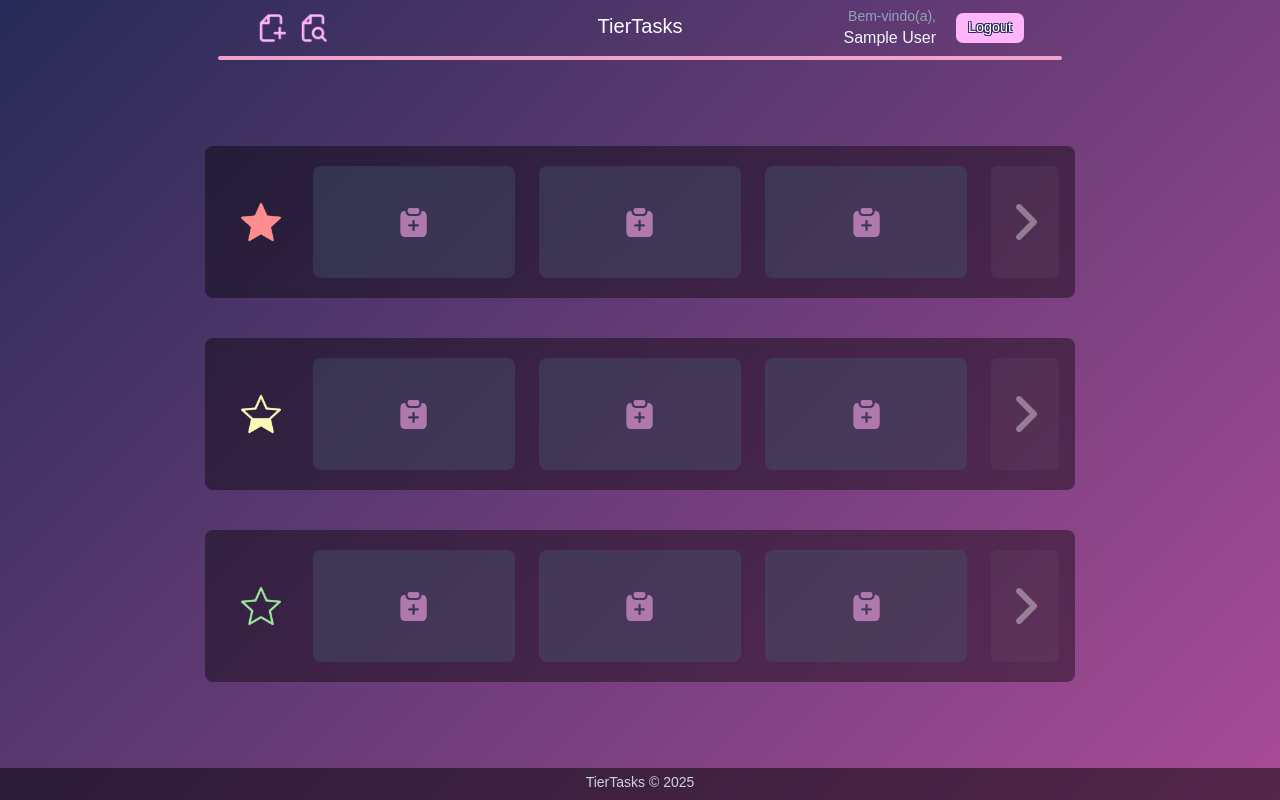
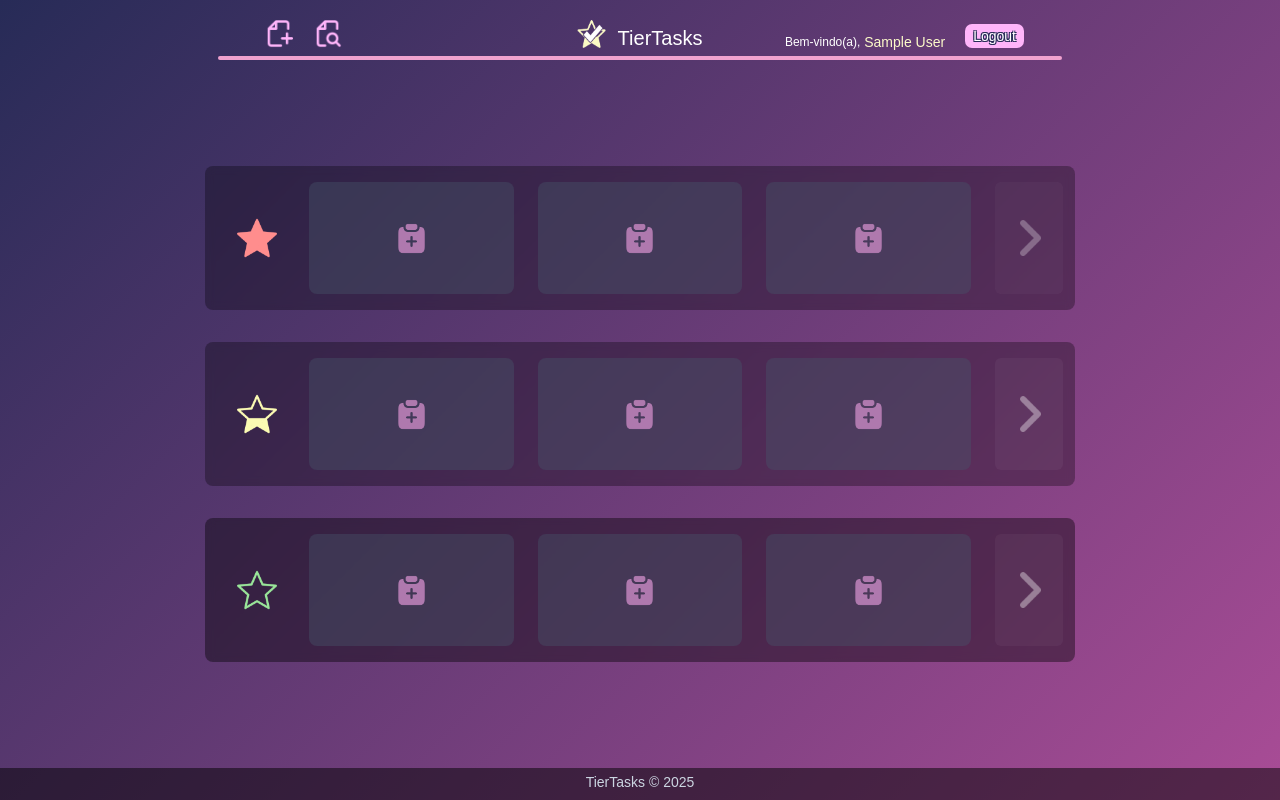
Before and after one commit to Clenilton-Filho/django-TierTasks, a Django app: page / in a window 1280 px wide. Run offline with Django 4.2, Linux system fonts and the light colour scheme; the visitor is signed in with stand-in values (Sample User, id 1); data that the repository does not hold is empty; some libraries are stand-ins or nearby versions; some web fonts are replaced.

Commit message:
style: header e mais simplificações

```diff
--- a/static/css/styles.css
+++ b/static/css/styles.css
@@ -36,17 +36,17 @@ body{
     justify-content: space-between;
 }
 
+/* título fixo e centralizado*/
 .title-div{
     position: fixed;
-    line-height: 7vh;
     left: 50%;
     transform: translate(-50%,0);
 }
 
 /* botão de logout */
 .logout{
+    height: fit-content;
     background-color: var(--color-login-bg);
-    font-size: 1.8vh;
     border-radius: 7px;
     text-shadow:
       -1px -1px 0 #272b57,
@@ -78,6 +78,7 @@ body{
 /* Grupos de tarefas separados verticalmente */
 .priority-tier{
     width: 68vw;
+    min-width: 790px;
 }
 
 /* Base para formulários */
--- a/task_list/templates/task_list/home.html
+++ b/task_list/templates/task_list/home.html
@@ -4,32 +4,33 @@
 
     <!-- Header -->
     <nav class="header">
-      <div class="header-div h-[7vh] w-full flex">
+      <div class="header-div h-[7vh] w-full flex items-end">
 
         <!-- Área esquerda -->
-        <div class="flex items-center gap-3">
-            <img id="btnOpenAdd" data-open-modal="#addTaskModal" src="/static/images/criar_tarefa.png" class="hover:bg-pink-600/20 cursor-pointer h-[30px] w-[30px]">
-            <img id="btnOpenSearch" data-open-modal="#searchModal" src="/static/images/buscar_tarefa.png" class="hover:bg-pink-600/20 cursor-pointer h-[30px] w-[30px]">
+        <div class="flex items-center gap-1">
+            <img id="btnOpenAdd" data-open-modal="#addTaskModal" src="/static/images/criar_tarefa.png" class="p-2 rounded hover:bg-pink-600/20 cursor-pointer h-[45px] w-[45px]" alt="criar nova tarefa">
+            <img id="btnOpenSearch" data-open-modal="#searchModal" src="/static/images/buscar_tarefa.png" class="p-2 rounded hover:bg-pink-600/20 cursor-pointer h-[45px] w-[45px]" alt="pesquisar por título">
         </div>
 
-        <!-- Título centralizado -->
-        <div class="title-div">
-            <a class="text-xl text-white pointer-events-auto" href="{% url 'task_list:home' %}">TierTasks</a>
-        </div>
+        <!-- Logo e título centralizados -->
+        <a class="title-div h-[7vh] flex items-end gap-3 mb-1 pointer-events-auto" href="{% url 'task_list:home' %}">
+            <img src="/static/images/TierTasks_icon.png" class="h-7 w-7 mb-1" alt="logo do TierTasks">
+            <p class="text-xl text-white">TierTasks</p>
+        </a>
 
         <!-- Área direita -->
-        <div class="flex items-center gap-3">
-          <div class="text-right mr-2">
+        <div class="flex items-center gap-5">
+          <div class="flex items-center gap-1 mt-1">
             {% if user.is_authenticated %}
-              <div class="text-sm text-slate-400">Bem-vindo(a),</div>
-              <div class="text-slate-100">{{ user.get_full_name|default:user.username }}</div>
+              <div class="text-xs text-white">Bem-vindo(a),</div>
+              <div class="text-sm text-[#FCFAC9]">{{ user.get_full_name|default:user.username }}</div>
             {% endif %}
           </div>
 
           <!-- Botão de logout -->
           <form method="post" action="{% url 'task_list:logout' %}">
             {% csrf_token %}
-            <button type="submit" class="logout px-3 py-1 text-white">Logout</button>
+            <button type="submit" class="logout px-2 py-0.5 mb-2 text-white text-sm">Logout</button>
           </form>
         </div>
       </div>
@@ -37,47 +38,48 @@
     </nav>
 
   {# Conteúdo principal entre o header e o footer, ocupando o espaço restante #}
-  <main class="main-home w-full flex flex-1 items-center justify-center gap-10">
+  <main class="main-home w-full flex flex-1 items-center justify-center gap-8">
 
     <!-- Prioridade Alta -->
-        <section class="priority-tier flex items-center bg-black/40 py-3 px-4 rounded-lg backdrop-blur-sm">
+        <section class="priority-tier flex items-center bg-black/30 py-2 px-3 rounded-lg backdrop-blur-sm">
 
-            <!-- ícone do grupo -->
+            <!-- ícone do tier -->
             <div class="w-20 flex justify-center">
-              <img src="/static/images/estrela_vermelha.png" class="w-[50%] h-[50%]">
+              <img src="/static/images/estrela_vermelha.png" class="w-[50%] h-[50%]" alt="ícone de prioridade alta">
             </div>
 
-            <!-- 3 slots fixos -->
-            <div class="flex-1 overflow-hidden">
-              <div class="group-carousel relative overflow-hidden">
+            <!-- 3 slots visíveis -->
+            <div class="group-carousel flex-1 overflow-hidden">
+
+                <!-- Todas as tarefas desse tier, incluindo as invisíveis -->
                 <div class="carousel-track flex transition-transform duration-300 py-2" data-visible="0" data-total="{{ high_tasks|length }}">
                   {% for task in high_tasks %}
                   <div class="carousel-item flex-shrink-0 w-1/3 px-3">
-                    <div data-open-modal="#taskModal-{{ task.id }}" role="button" title="Abrir detalhes" class="transition-transform duration-150 hover:scale-105 bg-slate-200 text-slate-900 p-4 rounded-lg relative h-28 {% if task.completed %}opacity-60{% endif %}">
+                    <div data-open-modal="#taskModal-{{ task.id }}" role="button" title="Abrir detalhes" class="transition-transform duration-150 hover:scale-105 bg-slate-200 px-4 rounded-lg relative h-28 {% if task.completed %}opacity-60{% endif %}">
 
                       <!-- Botões no canto superior direito -->
                       <div class="absolute top-2 right-2 flex gap-2">
                         <form class="flex justify-center items-center" method="post" action="{% url 'task_list:toggle_complete' task.id %}">
                           {% csrf_token %}
                           <button class="filter hover:saturate-200 transform hover:scale-125 transition-transform duration-150" title="Marcar/Desmarcar">
-                             <img src="/static/images/tarefa_completada.png" class="task-btn h-5 w-5">
+                             <img src="/static/images/tarefa_completada.png" class="task-btn h-5 w-5" alt="marcar como completada">
                           </button>
                         </form>
                         <button class="filter hover:saturate-200 transform hover:scale-125 transition-transform duration-150" type="button" data-open-modal="#taskModal-{{ task.id }}" title="Abrir detalhes">
-                            <img src="/static/images/configurar_tarefa.png" class="task-btn h-5 w-5">
+                            <img alt="alterar informações" src="/static/images/configurar_tarefa.png" class="task-btn h-5 w-5">
                         </button>
                         <form class="flex justify-center items-center m-0 confirm-delete" method="post" action="{% url 'task_list:delete_task' task.id %}">
                           {% csrf_token %}
                           <button class="filter hover:saturate-200 transform hover:scale-125 transition-transform duration-150"  title="Excluir">
-                              <img src="/static/images/apagar_tarefa.png" class="task-btn h-5 w-5">
+                              <img src="/static/images/apagar_tarefa.png" class="task-btn h-5 w-5" alt="apagar tarefa">
                           </button>
                         </form>
                       </div>
 
-                      <!-- Prazo da tarefa -->
+                      <!-- Título e prazo (opcional) da tarefa -->
                       <div class="flex flex-col justify-center h-full">
-                        <div class="text-base font-semibold break-words">{{ task.title }}</div>
-                        <div class="text-sm text-slate-500 mt-2">Prazo: {% if task.due_date %}{{ task.due_date|date:'d/m/Y' }}{% else %}—{% endif %}</div>
+                        <div class="text-sm font-semibold break-words">{{ task.title }}</div>
+                        <div class="text-xs text-slate-500 mt-2">Prazo: {% if task.due_date %}{{ task.due_date|date:'d/m/Y' }}{% else %}—{% endif %}</div>
                       </div>
                     </div>
                   </div>
@@ -87,29 +89,27 @@
                   {% for _ in empty_slots_high %}
                     <div class="carousel-item flex-shrink-0 w-1/3 px-3">
                       <div data-open-modal="#addTaskModal" role="button" class="bg-slate-600/40 hover:bg-pink-600/20 rounded-lg h-28 flex items-center justify-center text-slate-400">
-                          <img src="/static/images/criar_tarefa_barra.png" class="w-[35px] h-[35px]">
+                          <img src="/static/images/criar_tarefa_barra.png" class="w-[35px] h-[35px]" alt="criar nova tarefa">
                       </div>
                     </div>
                   {% endfor %}
                 </div>
-              </div>
             </div>
 
             <!-- botão alternar (direita), desativado por padrão -->
             <div class="w-20 flex justify-center pl-3">
-              <button class="toggle-btn disabled:opacity-40 h-28 w-20 flex items-center justify-center rounded-md bg-white/10 text-white hover:bg-white/20" data-group="high">
-                <img src="/static/images/seta_proximo.png" class="h-12 filter invert">
+              <button class="toggle-btn disabled:opacity-30 h-28 w-20 flex items-center justify-center rounded-md bg-white/10 text-white hover:bg-white/20" data-group="high">
+                <img src="/static/images/seta_proximo.png" class="h-12 filter invert" alt="próxima tarefa">
               </button>
             </div>
         </section>
 
     <!-- Prioridade média -->
-      <section class="priority-tier flex items-center bg-black/40 py-3 px-4 rounded-lg backdrop-blur-sm">
+      <section class="priority-tier flex items-center bg-black/30 py-2 px-3 rounded-lg backdrop-blur-sm">
         <div class="w-20 flex justify-center">
-          <img src="/static/images/estrela_amarela.png" class="w-[50%] h-[50%]">
+          <img alt="ícone de prioridade média" src="/static/images/estrela_amarela.png" class="w-[50%] h-[50%]">
         </div>
-        <div class="flex-1 overflow-hidden">
-          <div class="group-carousel relative overflow-hidden">
+          <div class="group-carousel flex-1 overflow-hidden">
             <div class="carousel-track flex transition-transform duration-300 py-2" data-visible="0" data-total="{{ medium_tasks|length }}">
               {% for task in medium_tasks %}
               <div class="filter carousel-item flex-shrink-0 w-1/3 px-3">
@@ -118,22 +118,22 @@
                     <form class="flex justify-center items-center" method="post" action="{% url 'task_list:toggle_complete' task.id %}">
                       {% csrf_token %}
                       <button class="filter hover:saturate-200 transform hover:scale-125 transition-transform duration-150" title="Marcar/Desmarcar">
-                         <img src="/static/images/tarefa_completada.png" class="task-btn h-5 w-5">
+                         <img src="/static/images/tarefa_completada.png" class="task-btn h-5 w-5" alt="marcar como completada">
                       </button>
                     </form>
                     <button class="filter hover:saturate-200 transform hover:scale-125 transition-transform duration-150" type="button" data-open-modal="#taskModal-{{ task.id }}" title="Abrir detalhes">
-                        <img src="/static/images/configurar_tarefa.png" class="task-btn h-5 w-5">
+                        <img alt="alterar informações" src="/static/images/configurar_tarefa.png" class="task-btn h-5 w-5">
                     </button>
                     <form class="flex justify-center items-center m-0 confirm-delete" method="post" action="{% url 'task_list:delete_task' task.id %}">
                       {% csrf_token %}
                       <button class="filter hover:saturate-200 transform hover:scale-125 transition-transform duration-150"  title="Excluir">
-                          <img src="/static/images/apagar_tarefa.png" class="task-btn h-5 w-5">
+                          <img src="/static/images/apagar_tarefa.png" class="task-btn h-5 w-5" alt="apagar tarefa">
                       </button>
                     </form>
                   </div>
                   <div class="flex flex-col justify-center h-full">
-                    <div class="text-base font-semibold break-words">{{ task.title }}</div>
-                    <div class="text-sm text-slate-500 mt-2">Prazo: {% if task.due_date %}{{ task.due_date|date:'d/m/Y' }}{% else %}—{% endif %}</div>
+                    <div class="text-sm font-semibold break-words">{{ task.title }}</div>
+                    <div class="text-xs text-slate-500 mt-2">Prazo: {% if task.due_date %}{{ task.due_date|date:'d/m/Y' }}{% else %}—{% endif %}</div>
                   </div>
                 </div>
               </div>
@@ -141,27 +141,25 @@
               {% for _ in empty_slots_medium %}
                 <div class="carousel-item flex-shrink-0 w-1/3 px-3">
                   <div data-open-modal="#addTaskModal" role="button" class="bg-slate-600/40 hover:bg-pink-600/20 rounded-lg h-28 flex items-center justify-center text-slate-400">
-                      <img src="/static/images/criar_tarefa_barra.png" class="w-[35px] h-[35px]">
+                      <img src="/static/images/criar_tarefa_barra.png" class="w-[35px] h-[35px]" alt="criar nova tarefa">
                   </div>
                 </div>
               {% endfor %}
             </div>
           </div>
-        </div>
         <div class="w-20 flex justify-center pl-3">
           <button class="toggle-btn h-28 w-20 flex items-center justify-center rounded-md bg-white/10 text-white hover:bg-white/20 disabled:opacity-40" data-group="medium">
-              <img src="/static/images/seta_proximo.png" class="h-12 filter invert">
+              <img src="/static/images/seta_proximo.png" class="h-12 filter invert" alt="próxima tarefa">
           </button>
         </div>
      </section>
 
     <!-- Prioridade baixa -->
-     <section class="priority-tier flex items-center bg-black/40 py-3 px-4 rounded-lg backdrop-blur-sm">
+     <section class="priority-tier flex items-center bg-black/40 py-2 px-3 rounded-lg backdrop-blur-sm">
         <div class="w-20 flex justify-center">
-          <img src="/static/images/estrela_verde.png" class="w-[50%] h-[50%]">
+          <img alt="ícone de prioridade baixa" src="/static/images/estrela_verde.png" class="w-[50%] h-[50%]">
         </div>
-        <div class="flex-1 overflow-hidden">
-          <div class="group-carousel relative overflow-hidden">
+          <div class="group-carousel flex-1 overflow-hidden">
             <div class="carousel-track flex transition-transform duration-300 py-2" data-visible="0" data-total="{{ low_tasks|length }}">
               {% for task in low_tasks %}
               <div class="filter carousel-item flex-shrink-0 w-1/3 px-3">
@@ -170,22 +168,22 @@
                     <form class="flex justify-center items-center" method="post" action="{% url 'task_list:toggle_complete' task.id %}">
                       {% csrf_token %}
                       <button class="filter hover:saturate-200 transform hover:scale-125 transition-transform duration-150" title="Marcar/Desmarcar">
-                         <img src="/static/images/tarefa_completada.png" class="task-btn h-5 w-5">
+                         <img src="/static/images/tarefa_completada.png" class="task-btn h-5 w-5" alt="marcar como completada">
                       </button>
                     </form>
                     <button class="filter hover:saturate-200 transform hover:scale-125 transition-transform duration-150" type="button" data-open-modal="#taskModal-{{ task.id }}" title="Abrir detalhes">
-                        <img src="/static/images/configurar_tarefa.png" class="task-btn h-5 w-5">
+                        <img src="/static/images/configurar_tarefa.png" class="task-btn h-5 w-5" alt="alterar informações">
                     </button>
                     <form class="flex justify-center items-center m-0 confirm-delete" method="post" action="{% url 'task_list:delete_task' task.id %}">
                       {% csrf_token %}
                       <button class="filter hover:saturate-200 transform hover:scale-125 transition-transform duration-150"  title="Excluir">
-                          <img src="/static/images/apagar_tarefa.png" class="task-btn h-5 w-5">
+                          <img src="/static/images/apagar_tarefa.png" class="task-btn h-5 w-5" alt="apagar tarefa">
                       </button>
                     </form>
                   </div>
                   <div class="flex flex-col justify-center h-full">
-                    <div class="text-base font-semibold break-words">{{ task.title }}</div>
-                    <div class="text-sm text-slate-500 mt-2">Prazo: {% if task.due_date %}{{ task.due_date|date:'d/m/Y' }}{% else %}—{% endif %}</div>
+                    <div class="text-sm font-semibold break-words">{{ task.title }}</div>
+                    <div class="text-xs text-slate-500 mt-2">Prazo: {% if task.due_date %}{{ task.due_date|date:'d/m/Y' }}{% else %}—{% endif %}</div>
                   </div>
                 </div>
               </div>
@@ -193,24 +191,27 @@
               {% for _ in empty_slots_low %}
                 <div class="carousel-item flex-shrink-0 w-1/3 px-3">
                   <div data-open-modal="#addTaskModal" role="button" class="bg-slate-600/40 hover:bg-pink-600/20 rounded-lg h-28 flex items-center justify-center text-slate-400">
-                      <img src="/static/images/criar_tarefa_barra.png" class="w-[35px] h-[35px]">
+                      <img src="/static/images/criar_tarefa_barra.png" class="w-[35px] h-[35px]" alt="criar nova tarefa">
                   </div>
                 </div>
               {% endfor %}
             </div>
           </div>
-        </div>
         <div class="w-20 flex justify-center pl-3">
           <button class="toggle-btn h-28 w-20 flex items-center justify-center rounded-md bg-white/10 text-white hover:bg-white/20 disabled:opacity-40" data-group="low">
-              <img src="/static/images/seta_proximo.png" class="h-12 filter invert">
+              <img src="/static/images/seta_proximo.png" class="h-12 filter invert" alt="próxima tarefa">
           </button>
         </div>
      </section>
   </main>
 
   <!-- Modal de pesquisa (clicar fora para sair) -->
-  <div id="searchModal" class="fixed inset-0 z-50 hidden bg-black bg-opacity-25 modal-backdrop">
-    <div class="search-div modal-panel modal-panel--auto rounded-2xl">
+
+  <!-- Fundo do modal para escurecer o que estiver fora -->
+  <div id="searchModal" class="fixed inset-0 z-50 hidden bg-black/25 modal-backdrop">
+
+    <!-- Conteúdo do modal -->
+    <div class="search-div modal-panel rounded-2xl">
      <form method="get" action="" class="w-full flex items-center justify-between gap-4">
         <input
           id="search-q"
@@ -218,26 +219,29 @@
           type="search"
           value="{{ q }}"
           placeholder="Digite o título para buscar"
-          class="w-full rounded px-3 py-2 text-slate-100 border"
+          class="w-full rounded px-3 py-3 text-slate-100 border"
         />
+
         <!-- Botão de pesquisa -->
-        <button type="submit" class="search-icon-btn h-14 w-14 py-[0.15rem] px-[0.25rem] right-[0.5rem]">
-          <img src="/static/images/buscar_tarefas_barra.png" class="search-icon-btn">
-        </button>
+        <label for="search-q">
+            <button type="submit" class="search-icon-btn h-14 w-14 py-[0.15rem] px-[0.25rem] right-[0.5rem]">
+              <img class="search-icon-btn" src="/static/images/buscar_tarefas_barra.png" alt="pesquisar">
+            </button>
+        </label>
      </form>
     </div>
   </div>
 
   <!-- Modal para adicionar tarefa -->
-  <div id="addTaskModal" class="fixed inset-0 z-50 hidden bg-black bg-opacity-25 modal-backdrop">
-    <form method="post" action="" id="add-task-form" class="w-full modal-panel modal-panel--auto rounded-2xl">
+  <div id="addTaskModal" class="fixed inset-0 z-50 hidden bg-black/25 modal-backdrop">
+    <form method="post" action="" id="add-task-form" class="modal-panel rounded-2xl">
       {% csrf_token %}
       <div class="modal-top">
 
         <!-- Canto superior esquerdo do modal -->
         <div class="modal-info">
 
-          <!-- div para cada input com label -->
+          <!-- div para cada 'input' com label -->
           <div class="field-row">
 
             <!-- input de título -->
@@ -264,20 +268,19 @@
 
         <!-- Botão para fechar o modal e salvar a tarefa -->
         <button type="button" class="modal-close-x" data-submit-form="#add-task-form" data-close-modal="#addTaskModal">
-           <img class="h-[5rem] w-[5rem]" src="/static/images/minimizar_modal.png">
+           <img class="h-[5rem] w-[5rem]" src="/static/images/minimizar_modal.png" alt="criar a tarefa">
         </button>
       </div>
 
-      <!-- Descrição abaixo dos inputs -->
-      <textarea id="add-description" name="description" class="description rounded px-3 py-2" rows="8"> </textarea>
+      <!-- Descrição abaixo dos 'inputs' -->
+      <textarea  id="add-description" name="description" class="description rounded-xl px-3 py-2" rows="8" placeholder="descrição opcional" aria-label="Descrição da tarefa"> </textarea>
     </form>
   </div>
 
   <!-- Um modal de edição por tarefa -->
   {% for task in tasks %}
-  <div id="taskModal-{{ task.id }}" class="fixed inset-0 z-50 hidden bg-black bg-opacity-25 modal-backdrop">
-    <div class="modal-panel modal-panel--auto rounded-2xl">
-      <form method="post" action="{% url 'task_list:update_task' task.id %}" id="form-{{ task.id }}" class="w-full">
+  <div id="taskModal-{{ task.id }}" class="fixed inset-0 z-50 hidden bg-black/25 modal-backdrop">
+      <form method="post" action="{% url 'task_list:update_task' task.id %}" id="form-{{ task.id }}" class="modal-panel rounded-2xl">
         {% csrf_token %}
         <div class="modal-top">
           <div class="modal-info">
@@ -299,13 +302,12 @@
             </div>
           </div>
           <button type="button" class="modal-close-x" data-submit-form="#form-{{ task.id }}" data-close-modal="#taskModal-{{ task.id }}">
-             <img class="h-[5rem] w-[5rem]" src="/static/images/minimizar_modal.png">
+             <img class="h-[5rem] w-[5rem]" src="/static/images/minimizar_modal.png" alt="salvar alterações">
           </button>
         </div>
-        <textarea id="description-{{ task.id }}" name="description" class="description px-3 py-2" rows="8">{{ task.description }}</textarea>
+        <textarea id="description-{{ task.id }}" name="description" class="description px-3 py-2" rows="8" placeholder="descrição opcional" aria-label="Descrição da tarefa">{{ task.description }}</textarea>
       </form>
     </div>
-  </div>
   {% endfor %}
 
   <!-- Scripts js na pasta própria -->
```
Also changed, not shown: other parts of static/css/styles.css (+20 -67 lines), static/favicon.ico, static/images/TierTasks_icon.png (added).
